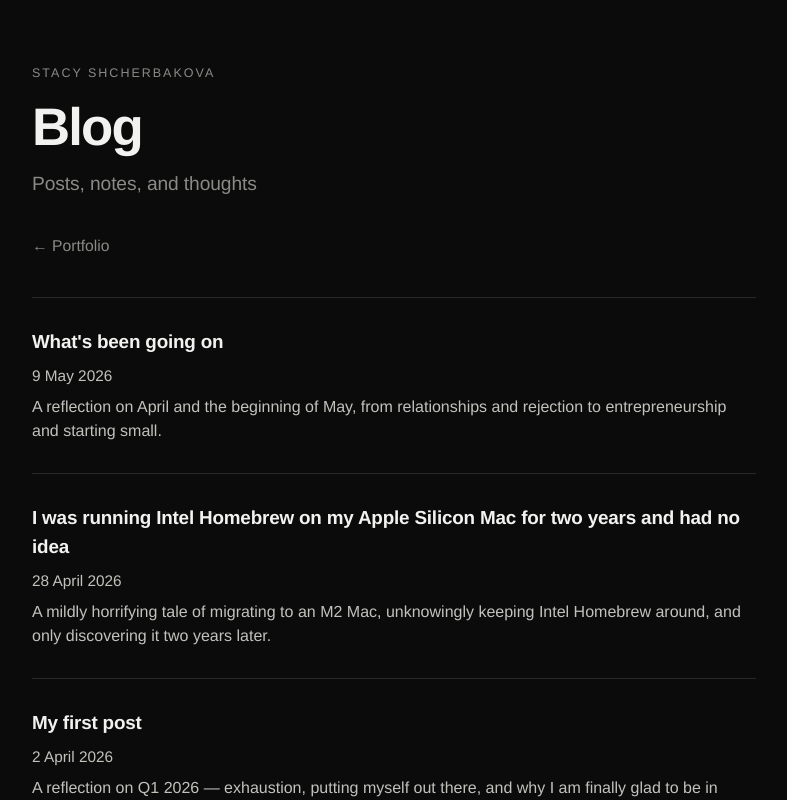
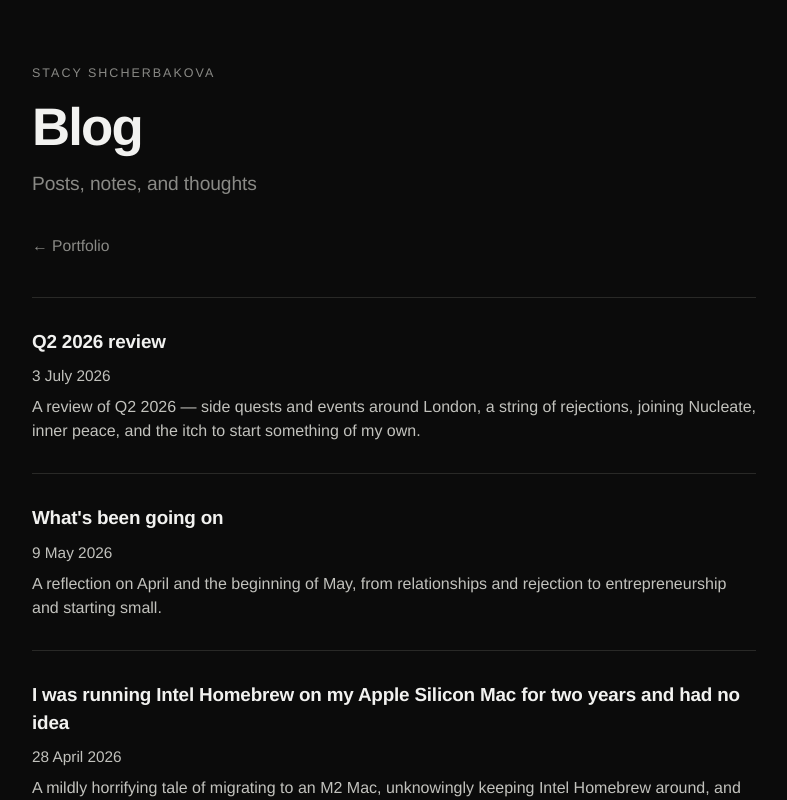
Before and after one commit to stacyshcherbakova/blog, a React (Vite) app: page / in a window 1280 px wide. Shown: the top 800 px of the page, without its empty margins (246-1033 px from the left). Built offline with nearby package versions, Linux system fonts and the light colour scheme.

Commit message:
Add Q2 2026 review post

```diff
--- a/src/data/posts.ts
+++ b/src/data/posts.ts
@@ -13,6 +13,32 @@ export interface Post {
 }
 
 export const posts: Post[] = [
+  {
+    slug: 'q2-2026-review',
+    title: 'Q2 2026 review',
+    date: '3 July 2026',
+    summary: 'A review of Q2 2026 — side quests and events around London, a string of rejections, joining Nucleate, inner peace, and the itch to start something of my own.',
+    content: [
+      { type: 'paragraph', text: 'Hello again.' },
+      { type: 'paragraph', text: 'We meet again on another Q2 review. This quarter was definitely richer in side quests, fun, and generally people who I have been able to meet along the way. I started writing this at the hackathon listening to some of the pitches last week in June, and I am finishing it up on the train on my way to KX now.' },
+      { type: 'heading', text: 'London' },
+      { type: 'paragraph', text: 'I love London. I have been having so much fun going to events, going on side quests. It is very tiring to travel, but it is so rewarding to meet new people as professional connections, but also as friends. I have met a couple of people who I can have banter with at the events.' },
+      { type: 'heading', text: 'Events' },
+      { type: 'paragraph', text: 'This is a recent thing, as the end of the quarter was very intense, filled with a bunch of events and the hackathon, but oh my lord I am tired. I am so sleep deprived. The heat at the same time did not help. If I had to choose, I would say the RL event by Project A at the end of April was by far the most fun. I met friends, found out some startup intel, and interrogated someone about what they do (it was all banter). Usually I am a lot more professional.' },
+      { type: 'paragraph', text: 'MaterialHack was an event which I was semi organising — I was helping a ton on the day, and I was even asked a computational question. I also did some interviews for Nucleate UK, asking people how they would use biomagnets if we had them.' },
+      { type: 'heading', text: 'Career' },
+      { type: 'paragraph', text: 'Q2 started off with complete impatience from me. I was waiting for an Encode application answer and also applied for the AI4Health PhD program. As of now, I have lost 0-2 to these applications. Was I sad? Not about Encode, but the PhD did hurt a little. I was not even invited for an interview. Encode felt like high stakes, and I completely expected not to be selected, though I did make it to the top 20% of applicants.' },
+      { type: 'paragraph', text: 'I have also applied for 30 other jobs which interested me, and have either received rejections or no replies. 0-3.' },
+      { type: 'paragraph', text: 'I also found out mid May that my boss is leaving. I would count it as 1-3 because I think it was a good thing overall. Another incredible thing that happened was me joining Nucleate! Though I still do not have an email, I have been warmly welcomed to the organisation as a volunteer. I do not have a set role yet, but I have contributed to some organisation (herding people) during some events, and mostly contributed at MaterialHack, which ran the last week of June. Was super tired but super rewarding. 2-3.' },
+      { type: 'heading', text: 'My inner peace' },
+      { type: 'paragraph', text: 'I have been able to become much calmer than I used to be. Not sure if it is my environment or the people I have met along the way, but I feel like I not only have the support network, but also very solid internal strength to keep going and not crash after failure. Yes, this feeling goes up and down, but the amplitude at which it happens is much lower than it used to be.' },
+      { type: 'heading', text: 'Recent crisis' },
+      { type: 'paragraph', text: "Despite the inner peace, with the chain of \"events\" (ha-ha) — having 5 back to back in the span of a week — I had a small crisis where I felt like I am among talent but my potential is not utilised. I feel like I put myself out there, but I am not actually unlocking that by doing work. So much talent around makes me very anxious, but I know I am on my own path, I know I should not compare myself to anyone, and I should keep the \"nothing is serious\" attitude, which has helped me a lot to not take things too seriously and get over rejections quicker. But it has been on my mind and I wanted to share it." },
+      { type: 'heading', text: 'What is to come?' },
+      { type: 'paragraph', text: "Q3 seems like the perfect time to work more, since there are more sunlight hours and the weather is nice. Quite frankly, I can see myself doing that, but I also need to make sure I don't waste my time on irrelevant things like events, boring work, etc. I would like to be a bit more conscious about where I go and how I spend my time." },
+      { type: 'paragraph', text: 'Also, quite frankly, I am on the edge of quitting my job and starting something on my own. This sounds ridiculous because I am here on a visa, but I guess nothing is stopping me from doing that on the side if I spend my time wisely.' },
+    ],
+  },
   {
     slug: 'whats-been-going-on-april-2026',
     title: "What's been going on",
```
